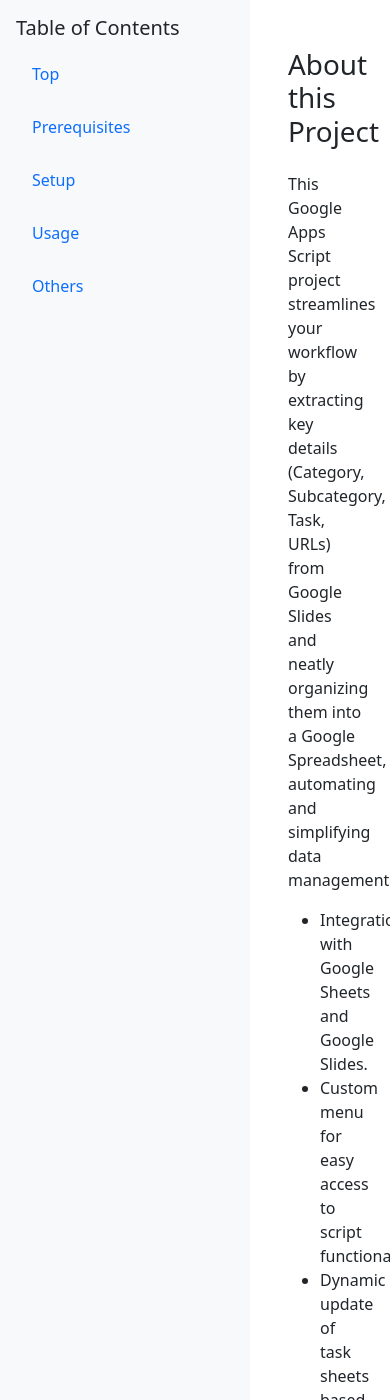
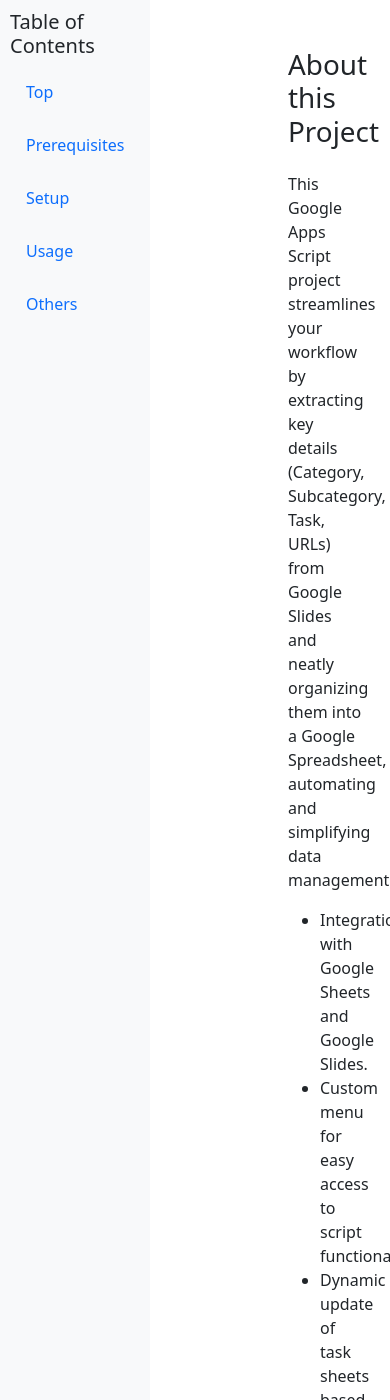
Before and after one commit to tsato21/display-slide-info-spr, a Jekyll site: the page built from docs/index.html, in a window 390 px wide and 1400 px high. Built offline with Jekyll 4.4.1, drawn with Linux system fonts in a browser that asks for light colours.

Commit message:
Update style.css

```diff
--- a/docs/assets/css/style.css
+++ b/docs/assets/css/style.css
@@ -1,6 +1,23 @@
 body {
   background-color: #f4f4f4;
   font-family: Arial, sans-serif;
+}
+
+/* Responsive styles */
+@media screen and (max-width: 768px) {
+  .sidebar {
+    width: 100%;
+    height: auto;
+    position: relative;
+  }
+
+  .content {
+    margin-left: 0;
+  }
+
+  .header, .footer {
+    padding-left: 0;
+  }
 }
 
 a {
@@ -19,9 +36,9 @@
   top: 0;
   bottom: 0;
   left: 0;
-  width: 250px;
+  width: 150px;
   background-color: #f8f9fa;
-  padding: 1rem;
+  padding: 10px;
   box-sizing: border-box;
 }
 
```
